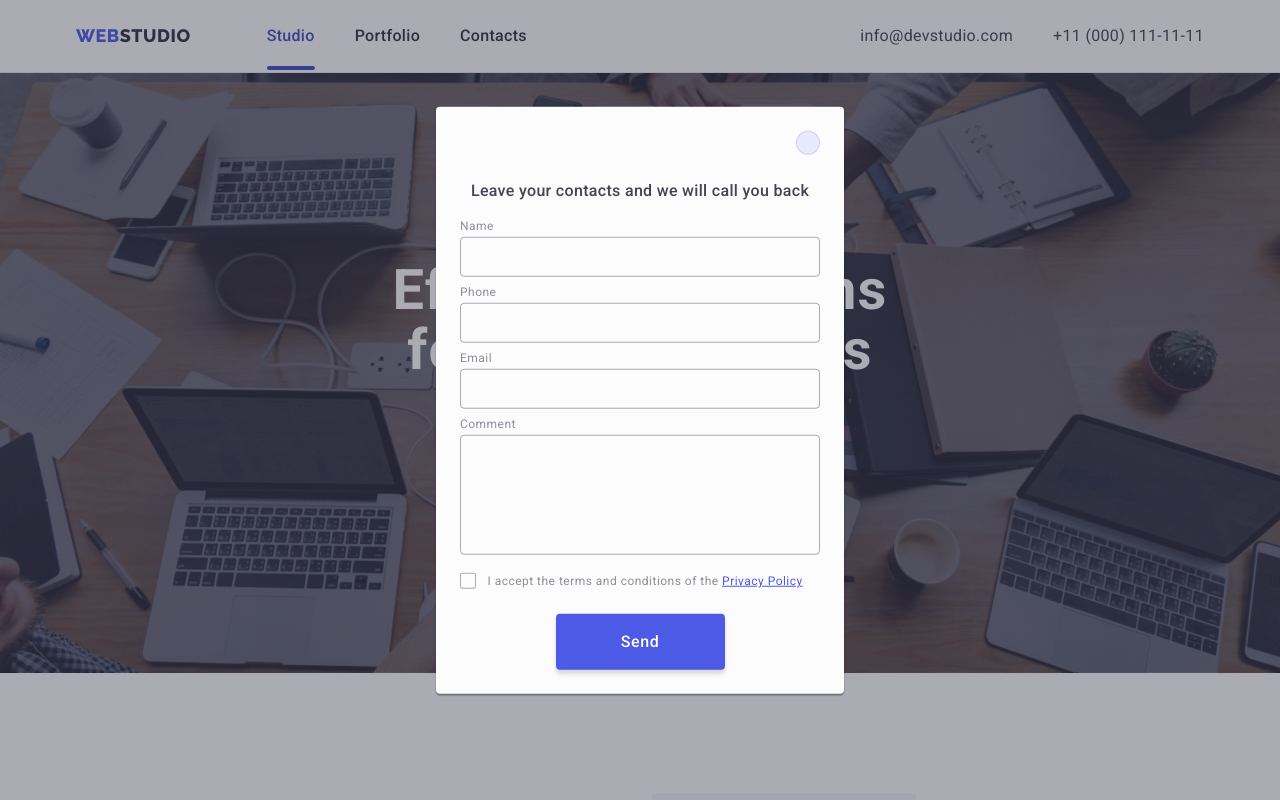
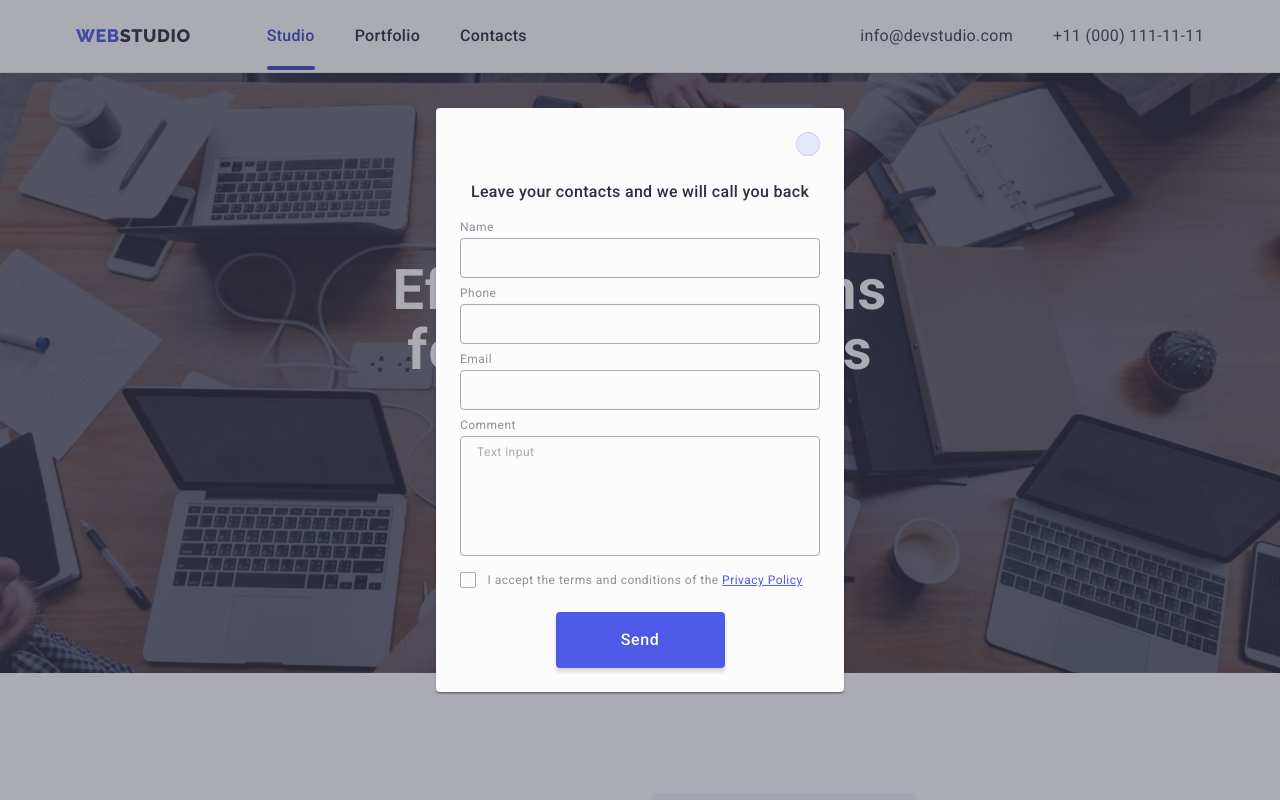
Before and after one commit to MLIHOR/goit-markup-hw-05, a plain HTML site: page index.html in a window 1280 px wide. Both pictures are taken after a click on the button "Order Service". Shown: the top 800 px of the page. Drawn offline with nearby package versions, Linux system fonts and the light colour scheme.

Commit message:
Correction styles

```diff
--- a/css/styles.css
+++ b/css/styles.css
@@ -770,7 +770,7 @@ img {
 
 
 .form-title {
-  color: var(--navy-blue);
+  color: var(--navyblue);
   text-align: center;
   font-size: 16px;
   font-style: normal;
@@ -887,6 +887,7 @@ img {
   font-weight: 400;
   line-height: 1.17;
   letter-spacing: 0.04em;
+  display: block;
 }
 
 .privacy-link {
--- a/index.html
+++ b/index.html
@@ -482,7 +482,7 @@
               class="textarea-modal"
               id="user-comment"
               name="user-comment"
-              placeholder=""
+              placeholder="Text input"
             ></textarea>
           </div>
 
```
